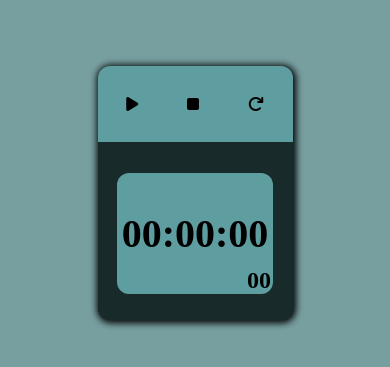
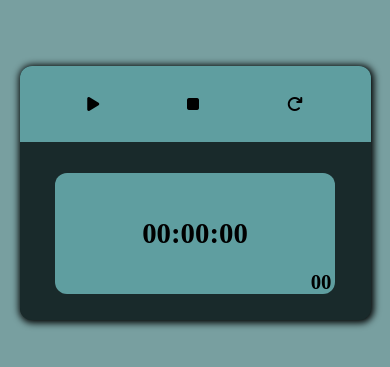
Before and after one commit to yawsf1/Simple-Chrono, a plain HTML site: page index.html in a window 390 px wide. Shown: the part 229-596 px from the top of the page. Drawn offline with Linux system fonts and the light colour scheme.

Commit message:
Updated site content

```diff
--- a/style.css
+++ b/style.css
@@ -11,6 +11,8 @@ body{
     height: 100vh;
     width: 100%;
     background-color: rgb(120, 159, 160);
+    overflow-x: hidden;
+
 }
 main{
     height: 100%;
@@ -151,7 +153,7 @@ main{
     font-size: 3rem;
 }
 
-@media screen and (max-width: 1200px){
+@media (max-width: 1200px){
     .chrono h1 {
         font-size: 4rem;
     }
@@ -160,7 +162,7 @@ main{
     }
 }
 
-@media screen and (max-width: 900px){
+@media (max-width: 900px){
     .chrono h1 {
         font-size: 3rem;
     }
@@ -174,7 +176,7 @@ main{
     }
 
 }
-@media screen and (max-width: 740px){
+@media (max-width: 740px){
     .chrono h1 {
         font-size: 2.5rem;
     }
@@ -191,10 +193,37 @@ main{
     }
     .container{
         height: 30vh;
+        width: 60%;
     }
     #child2 .milis{
         position: absolute;
         bottom: 38%;
-        right: 30.5%;
+        right: 27%;
     }
 }
+
+@media (max-width: 515px){
+    .chrono h1 {
+        font-size: 1.8rem;
+    }
+    #child2 .milis{
+        font-size: 1.3rem;
+    }
+    #child1 div{
+        height: 25%;
+        margin: 0px 10px;
+        padding: 10px 10px;
+    }
+    #child1 div i{
+        font-size: 1rem;
+    }
+    .container{
+        height: 30vh;
+        width: 90%
+    }
+    #child2 .milis{
+        position: absolute;
+        bottom: 38%;
+        right: 15%;
+    }
+}
```
Also changed, not shown: 1 other file.
